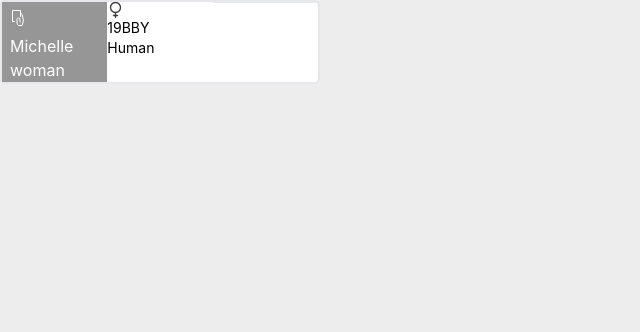
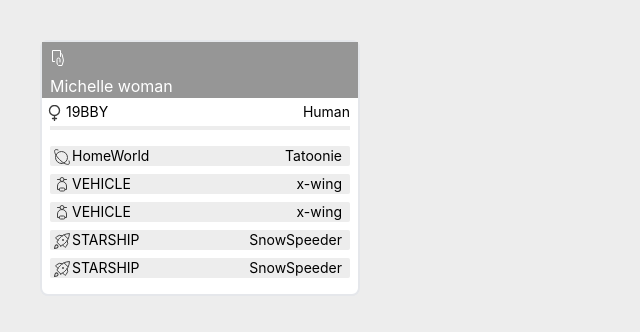
Before and after one commit to kkhowe123/SWAPI, a React (Create React App) app: page / in a window 1280 px wide. Shown: the top 332 px of the page, without its empty margins (0-640 px from the left). Built offline with nearby package versions, Linux system fonts and the light colour scheme.

Commit message:
completed the general layout of the car details

```diff
--- a/src/components/CardDetails.js
+++ b/src/components/CardDetails.js
@@ -1,49 +1,91 @@
 //This component is responsible for displaying the details of the people that is stored in cardData.js
 //https://jakearchibald.github.io/svgomg/
-import card from  '../assets/Card.svg'
-import deck from  '../assets/Deck.svg'
-import  female from  '../assets//Gender-Female.svg'
-import male from  '../assets/Gender-Male.svg'
-import homeWorld from  '../assets/Homeworld.svg'
-import search from  '../assets/Search.svg'
-import starShip from  '../assets/Starship.svg'
-import vehicle from  '../assets/Vehicle.svg'
+import card from "../assets/Card.svg";
+import deck from "../assets/Deck.svg";
+import female from "../assets//Gender-Female.svg";
+import male from "../assets/Gender-Male.svg";
+import homeWorld from "../assets/Homeworld.svg";
+import search from "../assets/Search.svg";
+import starShip from "../assets/Starship.svg";
+import vehicle from "../assets/Vehicle.svg";
 
-import { PEOPLE_DETAILS } from "../cardData"
+import { PEOPLE_DETAILS } from "../cardData";
 
-export default function CardDetails(){
+export default function CardDetails() {
+  const peopleDetails = PEOPLE_DETAILS.map((people) => (
+    <div
+      class="bg-white md:w-80  h-64 border-2 ml-10  mt-10 border-gray-200 flex flex-col rounded-lg"
+      key={people.name}
+    >
+      <div class="bg-cardBG text-white">
+        <img src={card} alt="Card logo" className=" p-2" />
+        <h4 className="pl-2">{people.name}</h4>
+      </div>
 
-    const peopleDetails = PEOPLE_DETAILS.map((people) =>
-    <div class="bg-white md:w-80 border-2 grid grid-cols-3 border-gray-200  rounded-md" key ={people.name}>
-        <div class="bg-cardBG text-white">
-        <img src={card} alt="Card logo" className=" p-2" />
-        <h4 className='pl-2'>{people.name}</h4>
+      <div className="text-sm w-full flex justify-between items-center mb-1 mt-1">
+        <div>
+          <img
+            className="w-4 ml-1 inline"
+            src={people.gender === "male" ? male : female}
+            alt="gender"
+          />{" "}
+          <h4 className="inline">{people.birth_year} </h4>
         </div>
+        <p className="mr-2"> {people.species}</p>
+      </div>
+
+      <hr className="h-0 border-2 ml-2 mr-2 border-cardDetailsBG"/>
+        <div className="text-sm mt-2">
+      <div className="flex justify-between m-2 rounded-sm bg-cardDetailsBG">
+      <div>
+        <img src={homeWorld} alt="homeworld" className="inline w-4 ml-1" />
+        <h3 className="inline ml-0.5">HomeWorld</h3>
+     </div>
+        <h4 className="inline mr-2">{people.homeworld}</h4>
+      </div>
 
 
-        <div className='text-sm w-full items-center'>
-        <img className="w-4" src={ people.gender === 'male' ? male : female }alt="gender" /> <h4 className="">{people.birth_year} </h4>
-        <p className=''> {people.species}</p>
-        </div>
+   <div className="flex justify-between m-2 rounded-sm bg-cardDetailsBG">
+      <div>
+        <img src={vehicle} alt="vehicle" className="inline w-4 ml-1" />
+        <h3 className="inline ml-0.5">VEHICLE</h3>
+     </div>
+        <h4 className="inline mr-2 ">{people.vehicles}</h4>
+      </div>
 
-
-        <hr/>
+      <div className="flex justify-between m-2 rounded-sm bg-cardDetailsBG">
+      <div>
+        <img src={vehicle} alt="vehicle" className="inline w-4 ml-1" />
+        <h3 className="inline ml-0.5">VEHICLE</h3>
+     </div>
+        <h4 className="inline mr-2 ">{people.vehicles}</h4>
+      </div>
 
 
 
+      <div className="flex justify-between m-2 rounded-sm bg-cardDetailsBG">
+      <div>
+        <img src={starShip} alt="starship" className="inline w-4 ml-1" />
+        <h3 className="inline ml-0.5">STARSHIP</h3>
+     </div>
+        <h4 className="inline mr-2">{people.starships}</h4>
+      </div>
 
-    </div>)
-{/* <li className='bg-cardDetailsBG mt-2 mb-2 rounded-md border-2 pl-1 border-gray-100'> <img src={homeWorld} alt="homeworld" className="inline"/>HomeWorld <h4 className="inline">{people.homeworld}</h4></li>
+      <div className="flex justify-between m-2 rounded-sm bg-cardDetailsBG">
+      <div>
+        <img src={starShip} alt="starship" className="inline w-4 ml-1" />
+        <h3 className="inline ml-0.5">STARSHIP</h3>
+     </div>
+        <h4 className="inline mr-2">{people.starships}</h4>
+      </div>
+      </div>
+
+    </div>
+  ));
+  {
+    /* <
 <li className='bg-cardDetailsBG mt-2 mb-2 rounded-md border-2 border-gray-100'> <img src={vehicle} alt="vehicle" className="inline"/>Vehicle<h4 className="inline">{people.vehicles}</h4></li>
-<li className='bg-cardDetailsBG mt-2 mb-2 rounded-md border-2 border-gray-100'> <img src={starShip} alt="starship" className="inline"/>Starship <h4 className="inline">{people.starships}</h4></li> */}
-return(
-
-<>
-{peopleDetails}
-</>
-
-
-)
-
-
+<li className='bg-cardDetailsBG mt-2 mb-2 rounded-md border-2 border-gray-100'> <img src={starShip} alt="starship" className="inline"/>Starship <h4 className="inline">{people.starships}</h4></li> */
+  }
+  return <>{peopleDetails}</>;
 }
```
